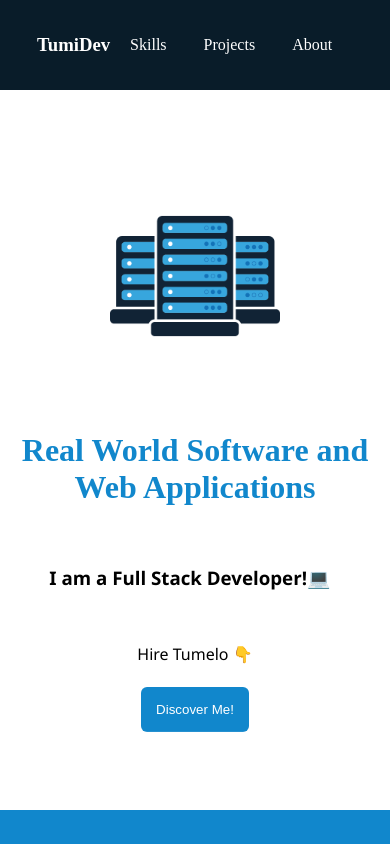
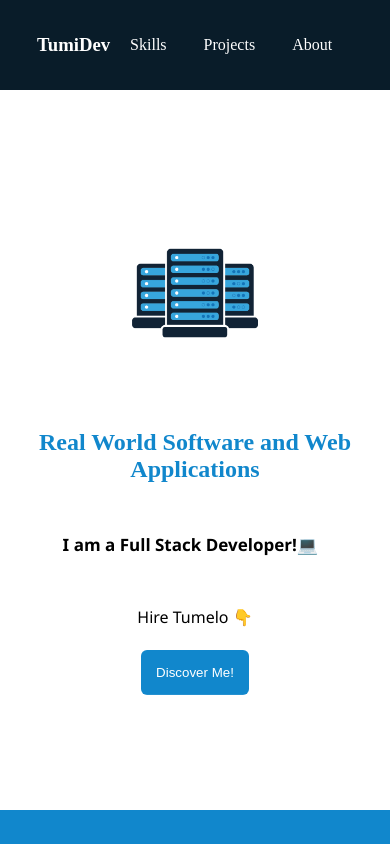
Before and after one commit to UnityGameDesign-max/tumi-portfolio, a React (Create React App) app: page / in a window 390 px wide. Shown: the top 844 px of the page. Built offline with nearby package versions, Linux system fonts and the light colour scheme.

Commit message:
updated HeroSection css file

```diff
--- a/src/HeroSection/HeroSection.css
+++ b/src/HeroSection/HeroSection.css
@@ -44,3 +44,23 @@
         transform: translateY(20px);
     }
 }
+
+@media only screen and (max-width: 520px){
+    .hero__section__img{
+        width: 170px;
+        margin-top: 66px;
+    }
+
+    .hero__section__text{
+        text-align: center;
+        font-family: Montserrat;
+        color: rgb(17, 135, 204);
+        margin-top: 80px;
+        font-size: 24px;
+    }
+
+    .intro__text{
+        font-size: 17px;
+    }
+
+}
```
